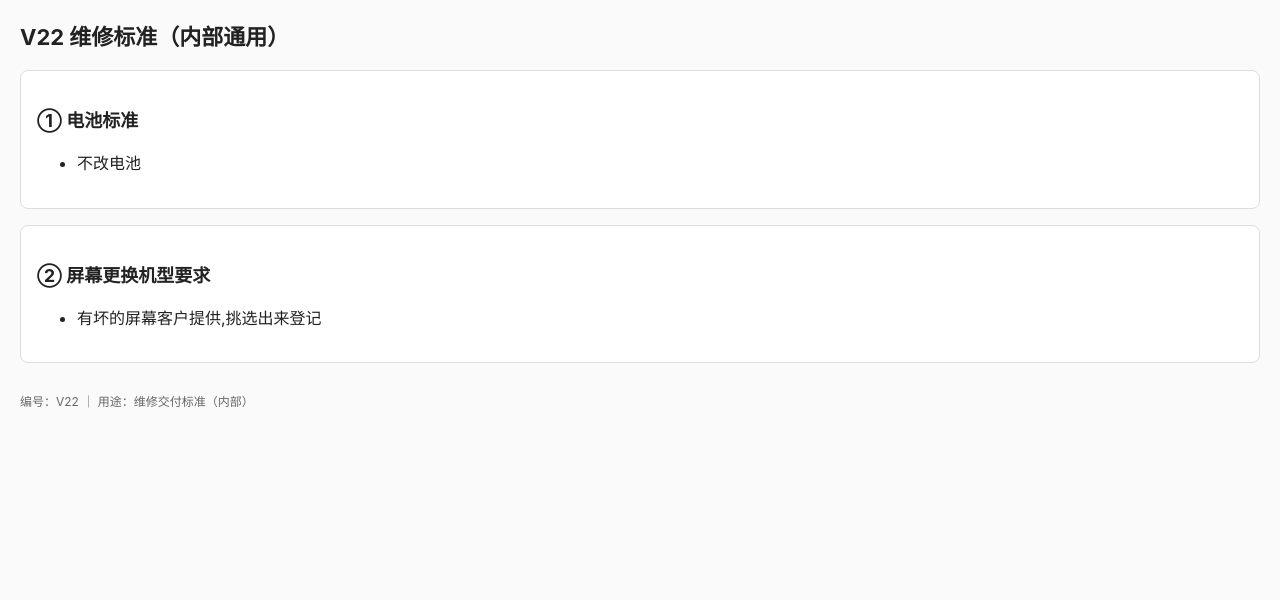
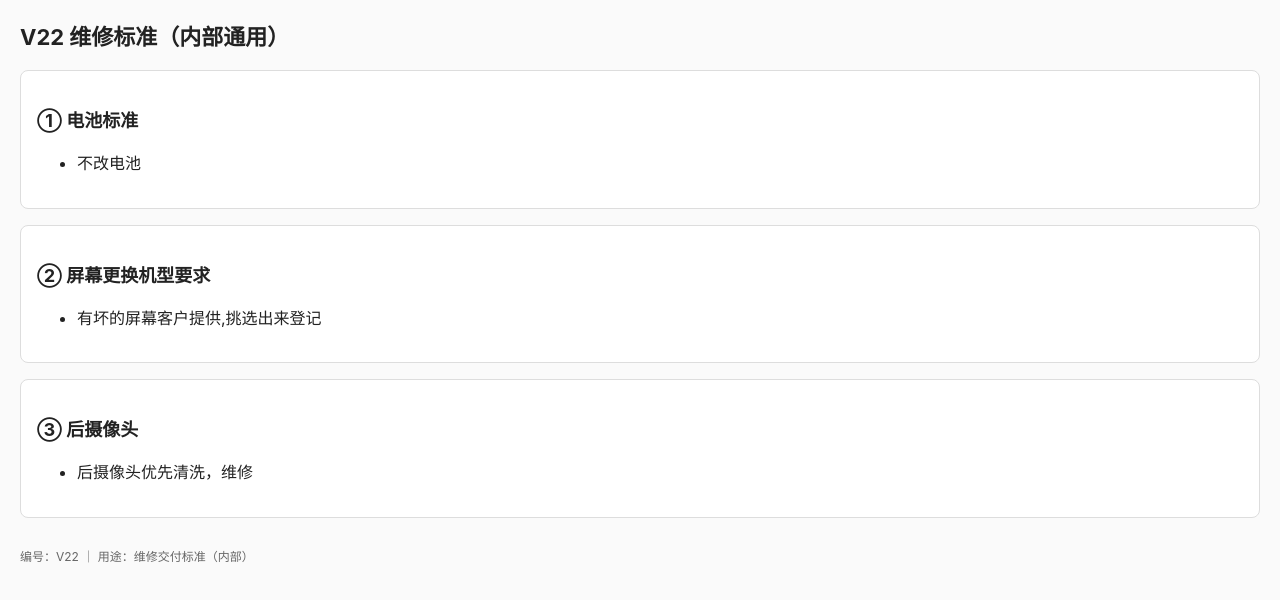
Before and after one commit to phstonex/iphone-panic-map, a plain HTML site: page v22.html in a window 1280 px wide. Drawn offline with Linux system fonts and the light colour scheme.

Commit message:
更新 V22 维修标准

```diff
--- a/v22.html
+++ b/v22.html
@@ -31,6 +31,14 @@ strong{color:#d60000;}
 </ul>
 </div>
 
+
+<div class="card">
+<h2>③ 后摄像头</h2>
+<ul>
+  <li>后摄像头优先清洗，维修</li>
+</ul>
+</div>
+
 <footer style="margin-top:30px;font-size:12px;color:#666;">
 编号：V22 ｜ 用途：维修交付标准（内部）
 </footer>
```
